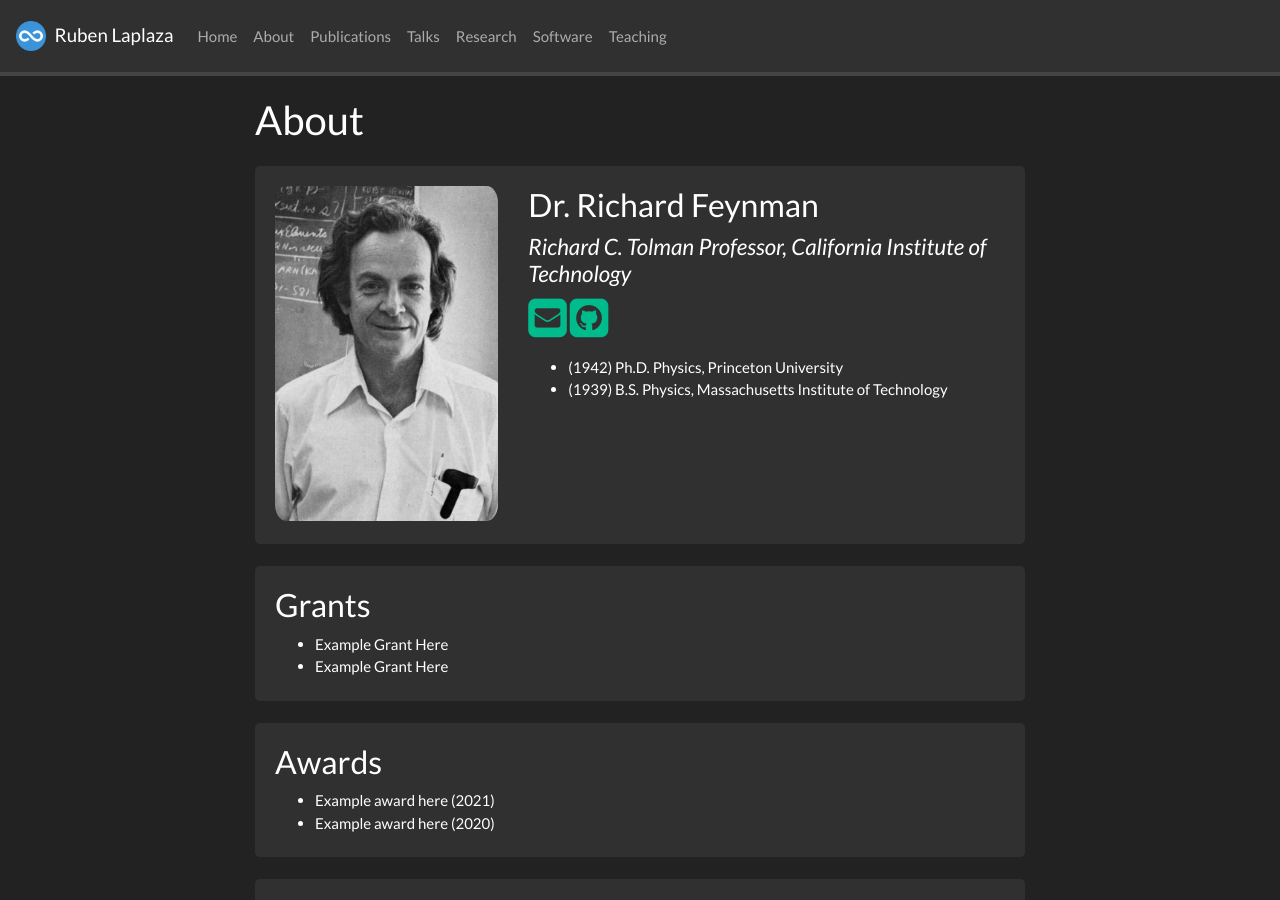
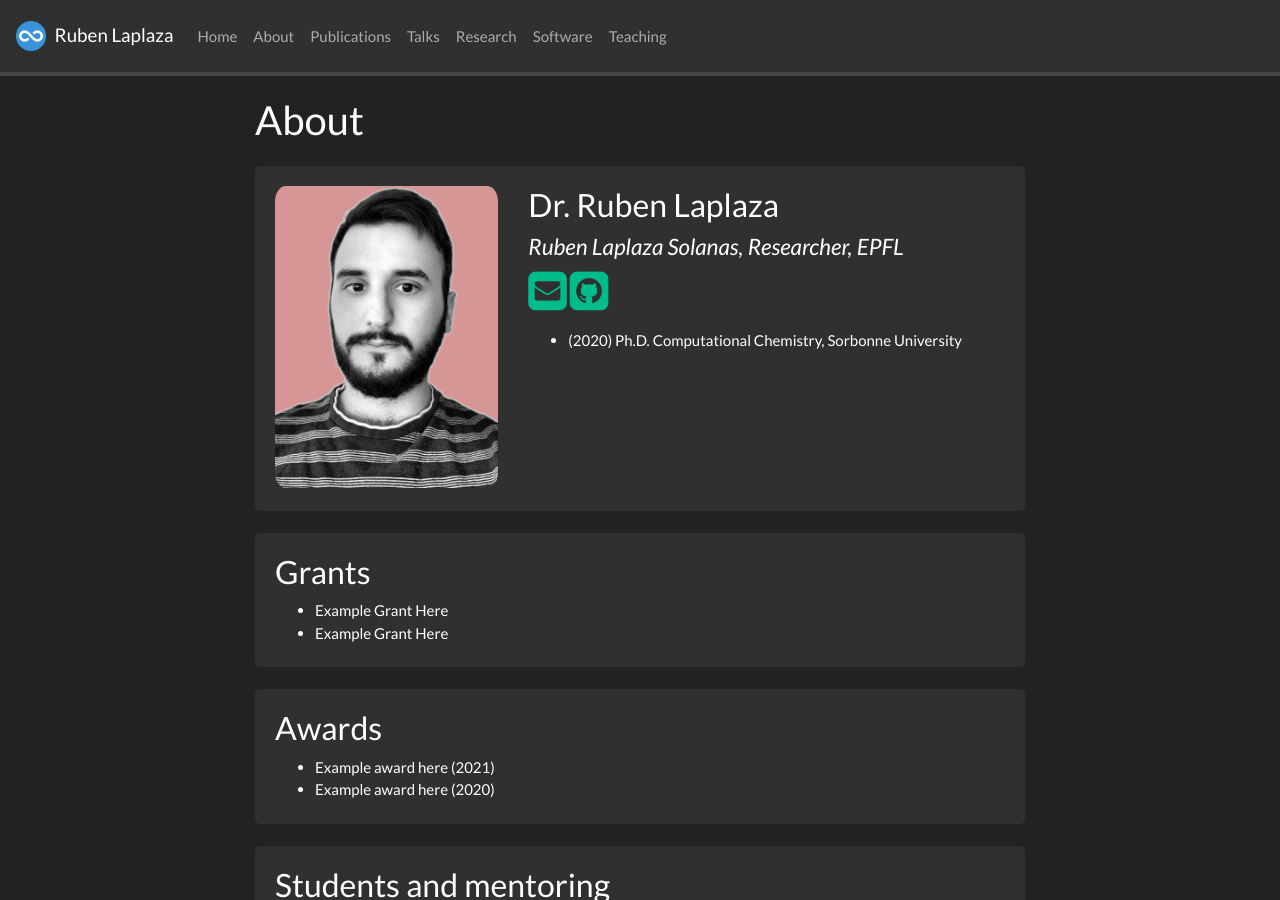
Before and after one commit to rlaplaza/rlaplaza.github.io, a Jekyll site: the page built from _pages/about.md, in a window 1280 px wide and 900 px high. Built offline with Jekyll 4.4.1, drawn with Linux system fonts in a browser that asks for light colours; nearby versions of some CDN libraries; a style sheet for code colours, icons or effects is not loaded.

Commit message:
Hopefully better

```diff
--- a/_data/pi.yml
+++ b/_data/pi.yml
@@ -1,21 +1,21 @@
-- name: Dr. Richard Feynman
+- name: Dr. Ruben Laplaza
   photo: headshot.jpg
-  info: Richard C. Tolman Professor, California Institute of Technology
-  email: richard@university.edu
-  github: https://github.com/
-  researchgate: https://www.researchgate.net/
-  scholar: https://scholar.google.com/citations?user=B7vSqZsAAAAJ
+  info: Ruben Laplaza Solanas, Researcher, EPFL
+  email: ruben.laplazasolanas@epfl.ch
+  github: https://github.com/rlaplaza
+  researchgate: https://www.researchgate.net/profile/Ruben-Laplaza
+  scholar: https://scholar.google.com/citations?user=g7m7PwQAAAAJ&hl=es
   cv: cv/cv.pdf
   # Change the number below to the number of "educations" you have (up to 6)
-  number_educ: 2
-  education1: "(1942) Ph.D. Physics, Princeton University"
-  education2: "(1939) B.S. Physics, Massachusetts Institute of Technology"
+  number_educ: 1
+  education1: "(2020) Ph.D. Computational Chemistry, Sorbonne University"
+  # education2: "(2018) B.S. Physics, Massachusetts Institute of Technology"
   # education3:
   # education4:
   # education5:
   # education6:
-  education1short: (1942) Ph.D. Physics, Princeton
-  education2short: (1939) B.S. Physics, MIT
+  education1short: (2020) Ph.D. Chemistry, Sorbonne U.
+  # education2short: (1939) B.S. Physics, MIT
   # education3short:
   # education4short:
   # education5short:
```
Also changed, not shown: _pages/home.md (+2 -1 lines), _pages/research.md (+9 -2 lines), images/headshot.jpg, 1 other file.
